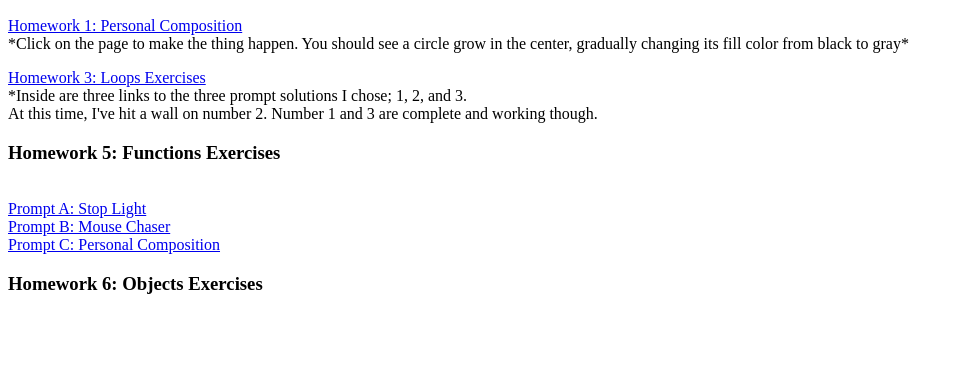
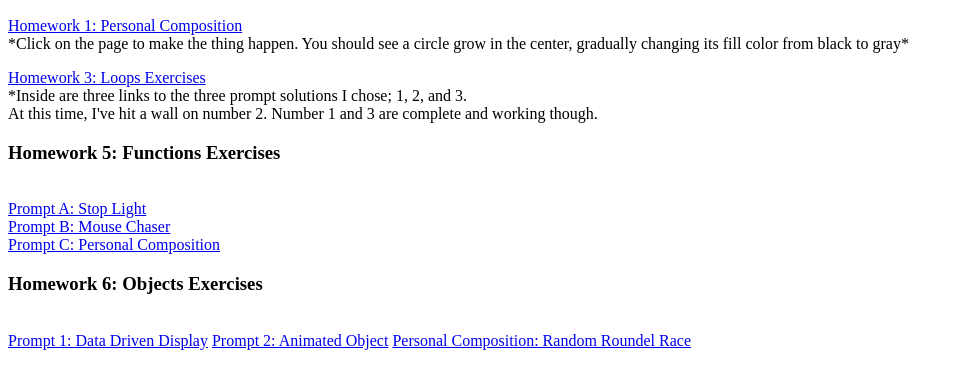
Before and after one commit to dannyodd/N220, a plain HTML site: page index.html in a window 1280 px wide. Shown: the part 137-526 px from the top of the page, without its empty margins (0-964 px from the left). Drawn offline with Linux system fonts and the light colour scheme.

Commit message:
oops
forgot the links on index in the last one

```diff
--- a/index.html
+++ b/index.html
@@ -18,7 +18,9 @@
 	<a href="homeworkFive/homeworkFivePromptB.html"> Prompt B: Mouse Chaser </a><br>
 	<a href="homeworkFive/homeworkFivePromptC.html"> Prompt C: Personal Composition</a></p>
     <h3>Homework 6: Objects Exercises</h3>
-    <p><br><a href="homeworkSix/homeworkSixPromptOne"
+    <p><br><a href="homeworkSix/homeworkSixPromptOne">Prompt 1: Data Driven Display</a>
+    <a href="homeworkSix/homeworkSixPromptTwo.html">Prompt 2: Animated Object</a>
+    <a href="homeworkSix/homeworkSixPromptPComp.html">Personal Composition: Random Roundel Race</a>
 
 
 
```
